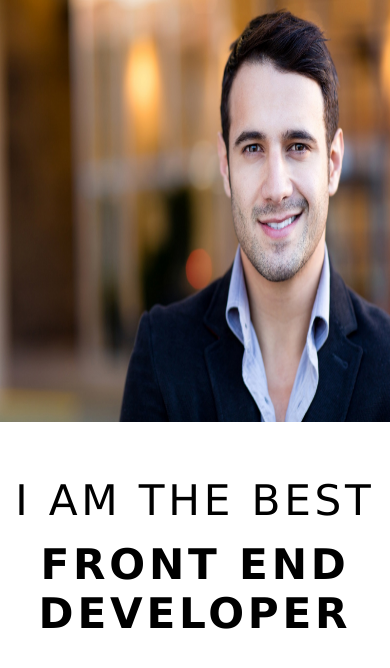
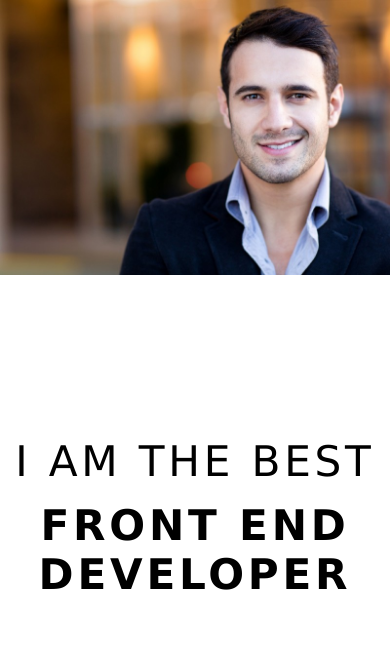
Before and after one commit to mariuszorbik/mariuszorbik.github.io, a plain HTML site: page zadania-domowe/css-rwd/index.html in a window 390 px wide. Drawn offline with Linux system fonts and the light colour scheme.

Commit message:
poprawione zadanie z responsywnosci

```diff
--- a/zadania-domowe/css-rwd/css/responsiv.css
+++ b/zadania-domowe/css-rwd/css/responsiv.css
@@ -1,30 +1,23 @@
 @media all and (max-width: 1170px) {
-    #obrazek-2 {
-        z-index: 2;
-    }
 
-    img {
+    #container {
         height: 70vh;
+        background-image: url('../rwd-materialy/man-2-800x500.jpg');
+        background-position: center top;
     }
 
     #tekst {
-        position: relative;
-        float: right;
-        top: auto;
-        margin-top: 50px;
+        right: 40px;
     }
 }
 
 @media all and (max-width: 992px) {
-    #obrazek-2 {
-        z-index: 0;
+
+    #container {
         position: relative;
+        height: 50vh;
+        background-image: url('../rwd-materialy/obrazy/man-1-800x500.jpg');
     }
-
-    img {
-        height: 50vh;
-    }
-
 
     h1, h2 {
         color: black;
@@ -32,8 +25,8 @@
 
     #tekst {
         position: relative;
-        top: auto;
         float: none;
         text-align: center;
+        right: auto;
     }
 }
--- a/zadania-domowe/css-rwd/css/style.css
+++ b/zadania-domowe/css-rwd/css/style.css
@@ -8,32 +8,21 @@ body {
 
 #main {
     position: relative;
-    text-align: left;
-    height: 900px;
 }
 
-figure {
-    position: absolute;
+#container {
+    background: url('../rwd-materialy/obrazy/man-1.jpg');
+    background-size: 100%;
+    background-position: center;
+    background-repeat: no-repeat;
     width: 100%;
-    margin: 0 auto;
-}
-
-img {
-    width: 100%;
-}
-
-#obrazek-1 {
-    z-index: 1;
-}
-
-#obrazek-2 {
-    z-index: 0;
+    height: 100vh;
 }
 
 #tekst {
     position: absolute;
     top: 50%;
-    z-index: 3;
+    width: auto;
 }
 
 h1, h2 {
--- a/zadania-domowe/css-rwd/index.html
+++ b/zadania-domowe/css-rwd/index.html
@@ -12,10 +12,14 @@
 <body>
 
     <header id="main">
+        <div id="container"></div>
+
+<!--
 
         <figure id="obrazek-1"><img src="rwd-materialy/obrazy/man-1.jpg" alt=""></figure>
 
         <figure id="obrazek-2"><img src="rwd-materialy/obrazy/man-2.jpg" alt=""></figure>
+-->
 
         <section id="tekst">
             <h2>I am the best</h2>
```
Also changed, not shown: zadania-domowe/css-rwd/rwd-materialy/man-1-800x500.jpg (added), zadania-domowe/css-rwd/rwd-materialy/man-2-800x500.jpg (added), zadania-domowe/css-rwd/rwd-materialy/obrazy/man-1-800x500.jpg (added), zadania-domowe/css-rwd/rwd-materialy/obrazy/man-2-800x500.jpg (added), 1 other file.
